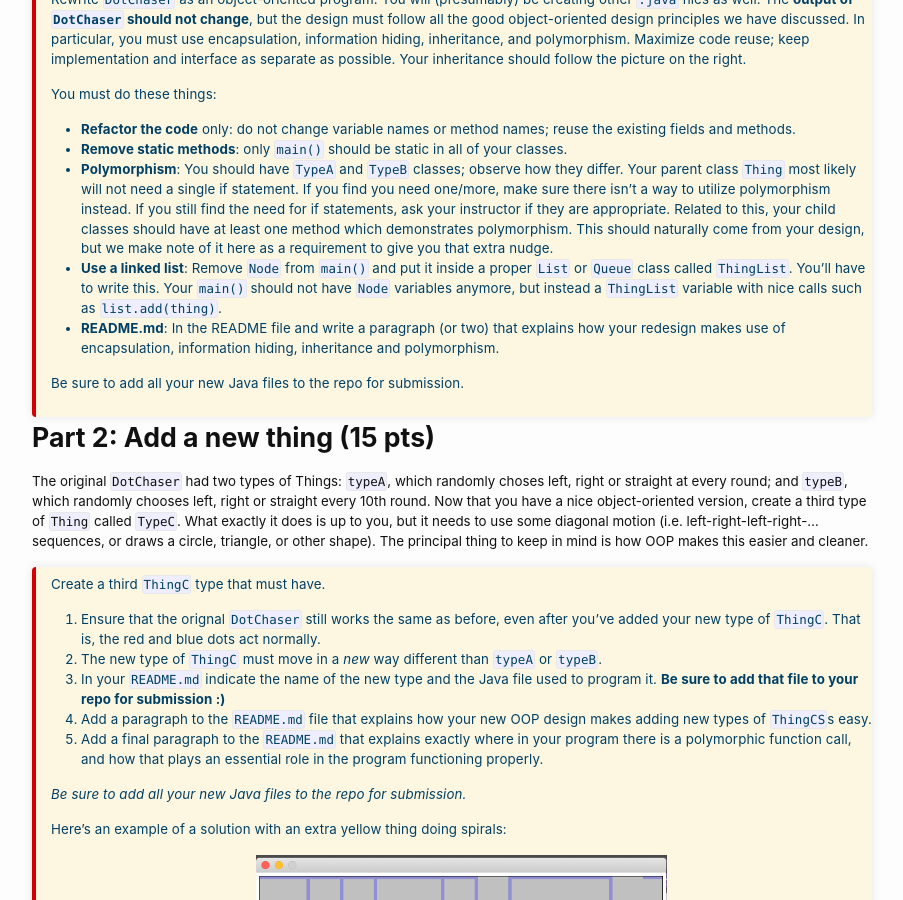
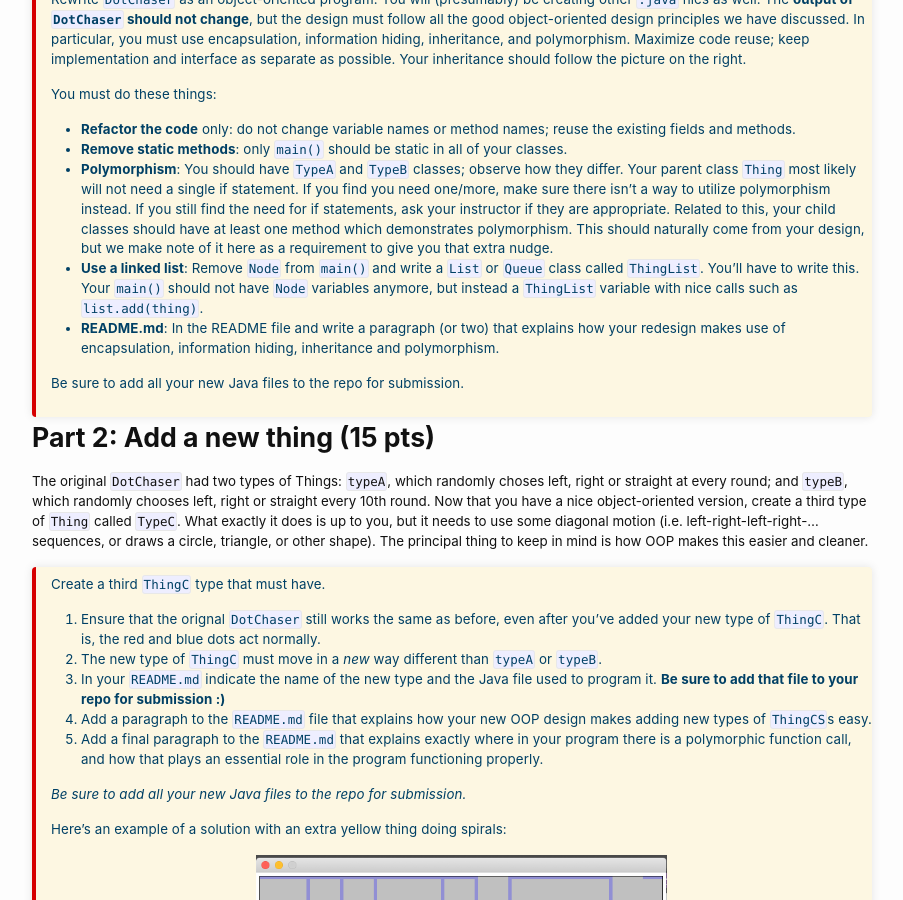
Before and after one commit to cs2113-f23/cs2113-f23.github.io, a Jekyll site: the page built from labs/02-poly.md, in a window 1280 px wide and 900 px high, scrolled down 2173 px. Shown: the whole window, without its empty margins (188-1091 px from the left). Built offline with Jekyll 4.4.1, drawn with Linux system fonts in a browser that asks for light colours.

Commit message:
sample exam1

```diff
--- a/labs/02-poly.md
+++ b/labs/02-poly.md
@@ -101,7 +101,7 @@ You must do these things:
 * **Refactor the code** only: do not change variable names or method names; reuse the existing fields and methods.
 * **Remove static methods**: only `main()` should be static in all of your classes.
 * **Polymorphism**: You should have `TypeA` and `TypeB` classes; observe how they differ. Your parent class `Thing` most likely will not need a single if statement. If you find you need one/more, make sure there isn't a way to utilize polymorphism instead. If you still find the need for if statements, ask your instructor if they are appropriate. Related to this, your child classes should have at least one method which demonstrates polymorphism. This should naturally come from your design, but we make note of it here as a requirement to give you that extra nudge.
-* **Use a linked list**: Remove `Node` from `main()` and put it inside a proper `List` or `Queue` class called `ThingList`. You'll have to write this. Your `main()` should not have `Node` variables anymore, but instead a `ThingList` variable with nice calls such as `list.add(thing)`.
+* **Use a linked list**: Remove `Node` from `main()` and write a `List` or `Queue` class called `ThingList`. You'll have to write this. Your `main()` should not have `Node` variables anymore, but instead a `ThingList` variable with nice calls such as `list.add(thing)`.
 * **README.md**: In the  README file and write a paragraph (or two) that explains how your redesign makes use of encapsulation, information hiding, inheritance and polymorphism.
 
 Be sure to add all your new Java files to the repo for submission.
```
